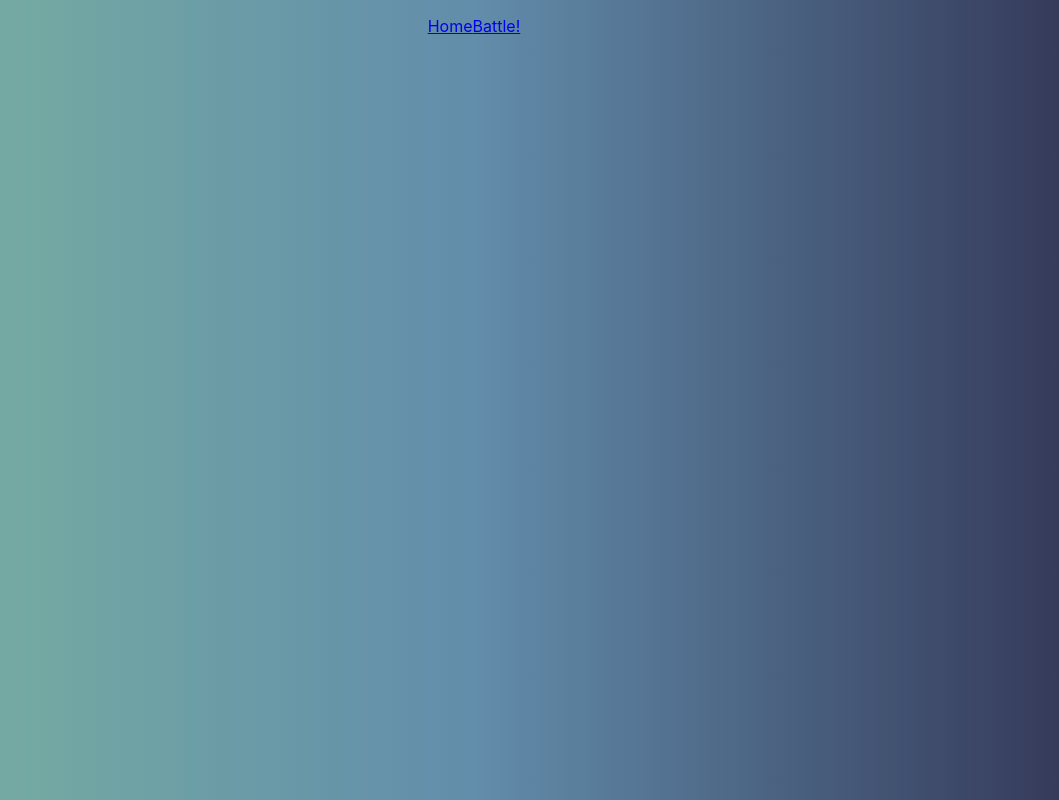
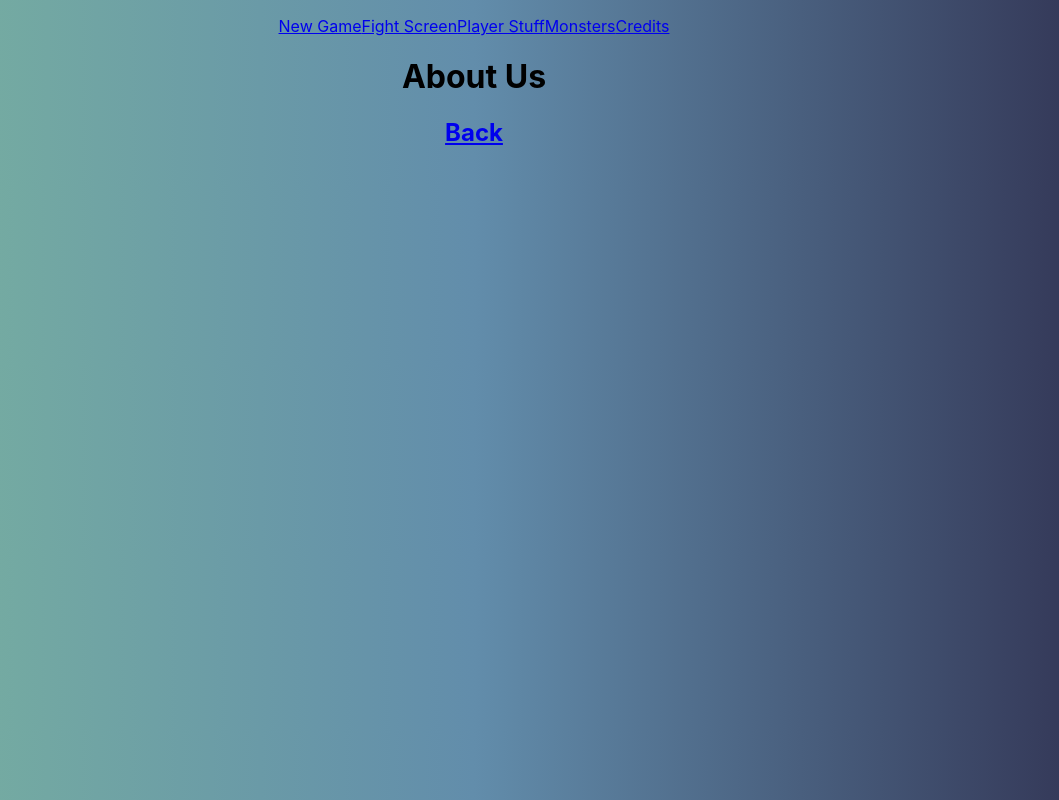
Before and after one commit to willashe/rpg-battle, a React (Create React App) app: page /credits in a window 1280 px wide. Shown: the whole page, without its empty margins (166-1225 px from the left). Built offline with nearby package versions, Linux system fonts and the light colour scheme.

Commit message:
added new routes and temp favicon

```diff
--- a/src/App.tsx
+++ b/src/App.tsx
@@ -1,7 +1,10 @@
 import React from 'react';
-import { BrowserRouter as Router, Route, Link, Switch } from "react-router-dom";
+import { BrowserRouter as Router, Route, Link, Switch } from "react-router-dom"
 import Home  from "./components/Home";
 import battlePage from "./components/battlePage";
+import Player from './components/player';
+import monsterList from "./components/monsters";
+import Credits from './components/About';
 import './App.css';
 
 export default function App() {
@@ -9,12 +12,18 @@ export default function App() {
     <Router>
       <div className="App">
         <nav>
-          <Link to="/">Home</Link>
-          <Link to="/battlepage">Battle!</Link>
+          <Link to="/">New Game</Link>
+          <Link to="/battlepage">Fight Screen</Link>
+          <Link to="player">Player Stuff</Link>
+          <Link to="/monsters">Monsters</Link>
+          <Link to="credits">Credits</Link>
         </nav>
         <Switch>
           <Route exact path="/" component={Home} />
           <Route exact path="/battlepage" component={battlePage} />
+          <Route exact path="/player" component={Player} />
+          <Route exact path="/monsters" component={monsterList} />
+          <Route exact path="/credits" component={Credits} />
         </Switch>
       </div>
     </Router>
--- /dev/null
+++ b/src/components/About.tsx
@@ -0,0 +1,10 @@
+import React from 'react';
+import { Link } from 'react-router-dom';
+
+const Credits = () =>
+    <div>
+        <h1>About Us</h1>
+        <Link to="/"><h2>Back</h2></Link>
+    </div>
+
+export default Credits
--- a/src/components/Home.tsx
+++ b/src/components/Home.tsx
@@ -1,5 +1,12 @@
 import React from 'react';
+import { Link } from 'react-router-dom';
 
-const Home = () => <h1>test homepage</h1>;
+const Home = () =>
+    <div>
+        <h1>New Game</h1>
+        <h1>Continue</h1>
+        <Link to="credits"><h1>Credits</h1></Link>
+    </div>
+
 
 export default Home;
--- /dev/null
+++ b/src/components/monsters.tsx
@@ -0,0 +1,5 @@
+import React from "react";
+
+const monsterList = () => <h1>Monster names, drops, attributes and etc to be worked out here</h1>;
+
+export default monsterList;
--- /dev/null
+++ b/src/components/player.jsx
@@ -0,0 +1,5 @@
+import React from "react";
+
+const Player = () => <h1>Player name, attributes, inventory and etc go here</h1>;
+
+export default Player;
```
